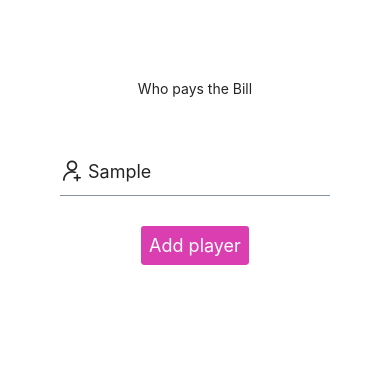
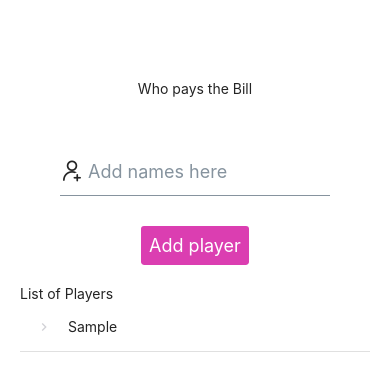
Before and after one commit to rugieri/whopaysbill, a React Native app: screen / in a window 390 px wide. Both pictures are taken after typing "Sample" into the empty fields and a click on the button "Add player". Shown: the top 374 px of the page. Built offline with nearby package versions, Linux system fonts and the light colour scheme.

Commit message:
player list added

```diff
--- a/src/components/stage_one.js
+++ b/src/components/stage_one.js
@@ -10,9 +10,26 @@ import { MyContext } from '../context';
 const StageOne = () => {
     const context = useContext(MyContext);
 
-    console.log(context)
+    const renderPlayers = () =>(
+        context.state.players.map((item, idx)=>(
+            <ListItem
+                key={idx}
+                bottomDivider
+                style={{width:'100%'}}
+            >
+                <ListItem.Chevron/>
+                <ListItem.Content>
+                    <Text>{item}</Text>
+
+                </ListItem.Content>
+
+            </ListItem>
+
+        ))
+    )
 
     return(
+        <>
         <Formik
             initialValues={{player:''}}
             validationSchema={Yup.object({
@@ -23,7 +40,8 @@ const StageOne = () => {
 
             })}
             onSubmit={(values, {resetForm})=>{
-                alert(values)
+                context.addPlayer(values.player)
+                resetForm();
 
             }}
 
@@ -58,6 +76,19 @@ const StageOne = () => {
                 </>
             )}
         </Formik>
+        <View style={{padding:20, width:'100%'}}>
+             {
+                 context.state.players && context.state.players.length > 0 ?
+                    <>
+                    <Text>List of Players</Text>
+                    {renderPlayers()}
+                    </>
+                 :null
+             }
+
+        </View>
+
+        </>
     )
 }
 
--- a/src/context/index.js
+++ b/src/context/index.js
@@ -10,11 +10,22 @@ class MyProvider extends Component {
         result:''
     }
 
+    addPlayerHandler = (name) => {
+        this.setState((prevState, props)=>({
+            players:[
+                ...prevState.players,
+                name
+            ]
+        }))
+
+    }
+
     render(){
         return(
             <>
                 <MyContext.Provider value={{
-                    state: this.state
+                    state: this.state,
+                    addPlayer: this.addPlayerHandler
                 }}>
                     {this.props.children}
                 </MyContext.Provider>
```
